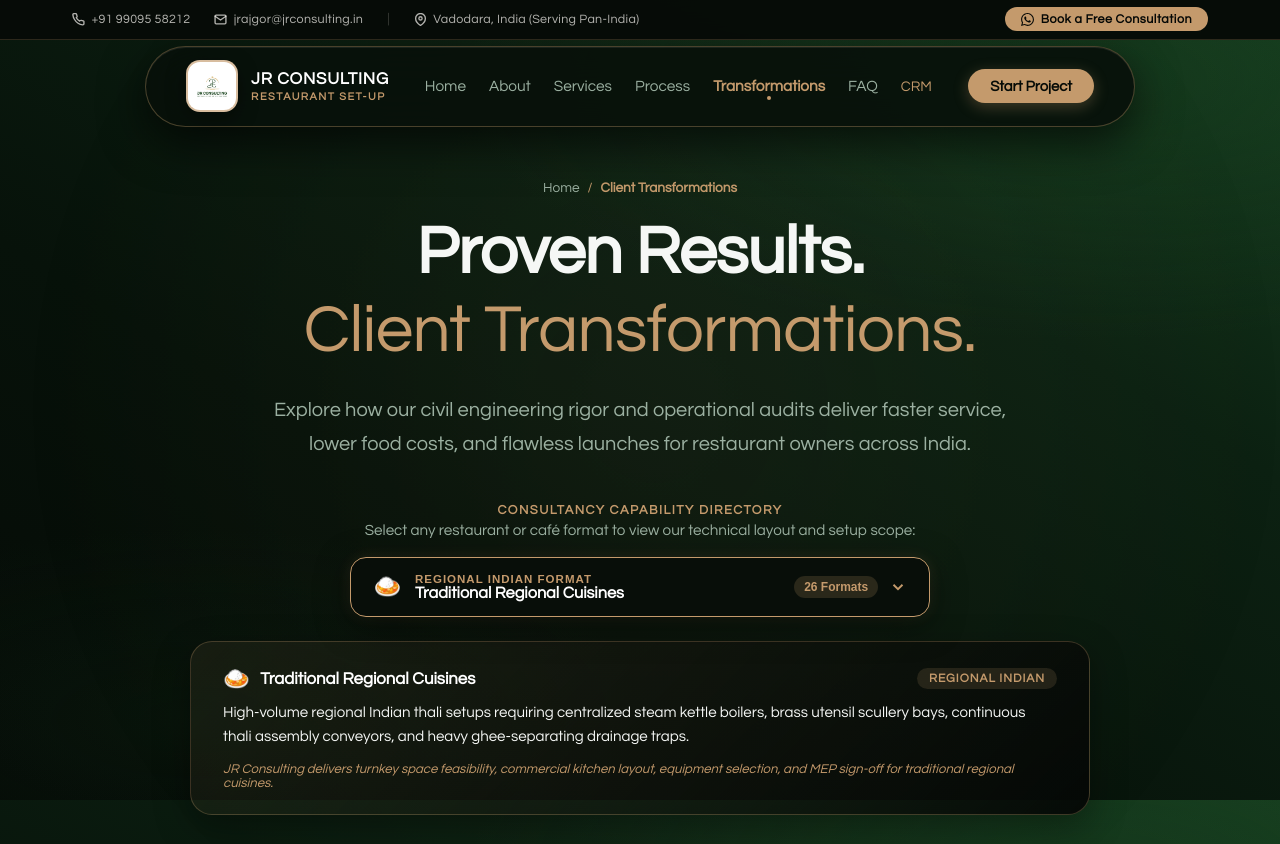
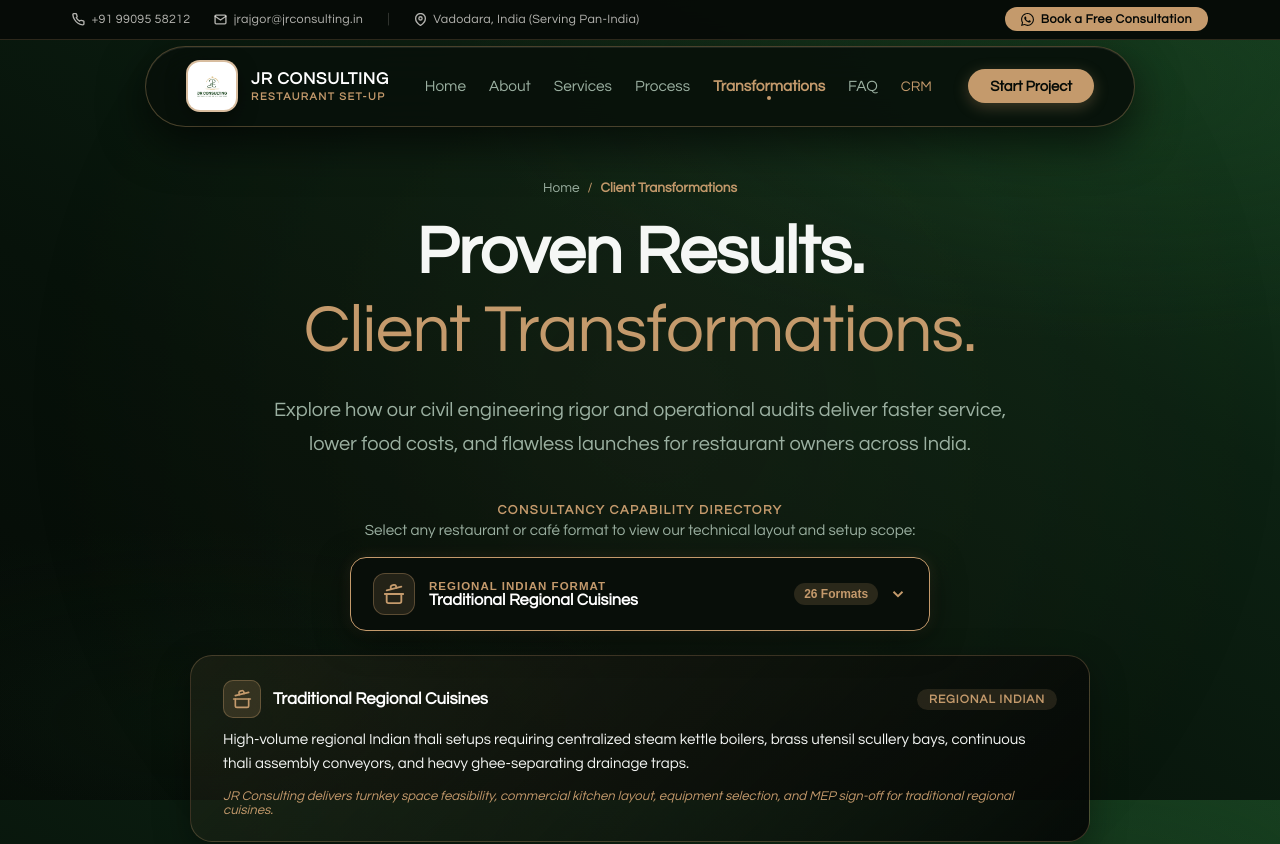
Before and after one commit to Bhargavrajput0110/JRconsultancy, a React (Vite) app in the folder client/: page /portfolio in a window 1280 px wide. Shown: the top 844 px of the page. Built offline with nearby package versions, Linux system fonts and the light colour scheme.

Commit message:
style: replace food emojis with premium Lucide line icons in gold badges matching luxury aesthetic

```diff
--- a/client/src/pages/CaseStudiesPage.tsx
+++ b/client/src/pages/CaseStudiesPage.tsx
@@ -6,6 +6,34 @@ import SmoothScroll from '../components/SmoothScroll'
 import Header from '../components/Header'
 import Footer from '../components/Footer'
 import SpotlightCard from '../components/SpotlightCard'
+import {
+  CookingPot,
+  Coffee,
+  UtensilsCrossed,
+  Sun,
+  Flame,
+  Leaf,
+  CupSoda,
+  Croissant,
+  Zap,
+  Pizza,
+  Fish,
+  Cloud,
+  Sparkles,
+  Building2,
+  Beer,
+  Truck,
+  ConciergeBell,
+  Soup,
+  IceCream,
+  Store,
+  Waves,
+  RotateCw,
+  Salad,
+  BookOpen,
+  Martini,
+  Utensils
+} from 'lucide-react'
 import '../index.css'
 
 export default function CaseStudiesPage() {
@@ -31,13 +59,13 @@ export default function CaseStudiesPage() {
     visible: { y: 0, opacity: 1, transition: { type: "spring", stiffness: 100, damping: 20 } }
   }
 
-  // Comprehensive Dummy List of All Possible Restaurant & Café Formats in Consulting Scope
+  // Comprehensive List of All Possible Restaurant & Café Formats in Consulting Scope
   const restaurantAndCafeTypes = [
     {
       id: 'traditional-indian',
       name: 'Traditional Regional Cuisines',
       subtext: 'Gujarati Thali, Kathiyawadi, Rajasthani & Awadhi Dining',
-      icon: '🍛',
+      icon: CookingPot,
       category: 'Regional Indian',
       description: 'High-volume regional Indian thali setups requiring centralized steam kettle boilers, brass utensil scullery bays, continuous thali assembly conveyors, and heavy ghee-separating drainage traps.'
     },
@@ -45,7 +73,7 @@ export default function CaseStudiesPage() {
       id: 'restro-cafe',
       name: 'Restro-Café & Modern Bistro',
       subtext: 'European All-Day Dining, Bakeries & Artisanal Small Plates',
-      icon: '☕',
+      icon: Coffee,
       category: 'Cafes & Bistros',
       description: 'Aesthetic social dining combining an inviting front-of-house with a compact, low-heat electric induction cookline, high-speed combi-ovens, and acoustic zoning.'
     },
@@ -53,7 +81,7 @@ export default function CaseStudiesPage() {
       id: 'multi-cuisine',
       name: 'Multi-Cuisine Family Restaurants',
       subtext: 'North Indian, Pan-Asian Wok & Continental Dining Venues',
-      icon: '🥘',
+      icon: UtensilsCrossed,
       category: 'Full-Service Dining',
       description: 'Zoned kitchen engineering preventing cross-contamination between Indian curry, Chinese high-pressure wok, and Continental grill lines with dual-duct ESP electrostatic smoke filtration.'
     },
@@ -61,7 +89,7 @@ export default function CaseStudiesPage() {
       id: 'south-indian',
       name: 'South Indian Restaurants & Tiffin Centers',
       subtext: 'Authentic Udupi, Chettinad, Dosa Bars & Quick Tiffin Hubs',
-      icon: '🥥',
+      icon: Sun,
       category: 'Regional Indian',
       description: 'High-throughput Udupi kitchens with climate-controlled batter fermentation rooms, motorized stone wet-grinders, 6-foot continuous gas dosa tawas, and rapid 3-minute service cadence.'
     },
@@ -69,7 +97,7 @@ export default function CaseStudiesPage() {
       id: 'north-indian-mughlai',
       name: 'North Indian, Mughlai & Tandoor Houses',
       subtext: 'Clay Tandoors, Dum Biryani, Kebab Grills & Handi Specialties',
-      icon: '🍢',
+      icon: Flame,
       category: 'Regional Indian',
       description: 'Clay oven tandoor banks requiring 4,500+ CFM dedicated high-velocity heat exhaust, high-flame Bhatti gas manifolds with safety slam shutoffs, and cold-chain meat marination stations.'
     },
@@ -77,7 +105,7 @@ export default function CaseStudiesPage() {
       id: 'pure-veg-family',
       name: 'Pure Vegetarian Family Dining',
       subtext: 'Pure Vegetarian Fine Dining, Jain-Friendly & Multi-Generation Venues',
-      icon: '🥗',
+      icon: Leaf,
       category: 'Full-Service Dining',
       description: 'Strict vegetarian segregation, dedicated Jain food preparation stations, high-capacity table arrangements, and rapid Sunday family rush expediting passes.'
     },
@@ -85,7 +113,7 @@ export default function CaseStudiesPage() {
       id: 'artisan-coffee-bar',
       name: 'Specialty Coffee Bars & Roasteries',
       subtext: 'Third-Wave Espresso Bars, Pour-Over Counters & In-House Roasters',
-      icon: '🫘',
+      icon: CupSoda,
       category: 'Cafes & Bistros',
       description: 'Commercial barista counter MEP with dual-loop reverse osmosis water treatment, 3-phase surge-protected power, direct under-counter knock-box drainage, and acoustic isolation.'
     },
@@ -93,7 +121,7 @@ export default function CaseStudiesPage() {
       id: 'bakery-patisserie',
       name: 'Artisan Bakery & Patisserie',
       subtext: 'French Pastries, Viennoiserie, Sourdough Bread & Custom Cake Studios',
-      icon: '🥐',
+      icon: Croissant,
       category: 'Cafes & Bistros',
       description: 'Humidity-controlled pastry dough sheeting rooms (18°C), deck baking ovens with independent steam injection, proofing chambers, and temperature-zoned refrigerated showcases.'
     },
@@ -101,7 +129,7 @@ export default function CaseStudiesPage() {
       id: 'qsr-fast-food',
       name: 'Quick Service Restaurants (QSR)',
       subtext: 'Burger Joints, Fried Chicken Chains, Wrap & Roll Counters',
-      icon: '🍔',
+      icon: Zap,
       category: 'Fast Casual & QSR',
       description: 'Engineered for sub-90-second ticket times with automated fryers with built-in oil filtration, burger assembly chutes, KDS bump bars, and self-ordering kiosk integration.'
     },
@@ -109,7 +137,7 @@ export default function CaseStudiesPage() {
       id: 'artisanal-pizzeria',
       name: 'Artisanal Pizzerias & Italian Trattorias',
       subtext: 'Neapolitan Wood-Fired Pizza, Hand-Tossed Slices & Fresh Pasta Bars',
-      icon: '🍕',
+      icon: Pizza,
       category: 'Fast Casual & QSR',
       description: 'High-temperature stone/wood-fired oven installation (450°C) with dedicated triple-wall flue chimney draft, refrigerated marble pizza prep lines, and dough fermentation retarders.'
     },
@@ -117,7 +145,7 @@ export default function CaseStudiesPage() {
       id: 'pan-asian-sushi',
       name: 'Pan-Asian, Sushi Bars & Dim Sum Houses',
       subtext: 'Thai, Chinese, Dim Sum Steamers, Teppanyaki & Japanese Robata',
-      icon: '🥢',
+      icon: Fish,
       category: 'Global Speciality',
       description: 'High-pressure turbo wok burners with direct water knee-valves, dedicated bamboo steamer stations, refrigerated sushi counter displays, and specialized grease traps.'
     },
@@ -125,7 +153,7 @@ export default function CaseStudiesPage() {
       id: 'cloud-kitchen-hub',
       name: 'Cloud Kitchens & Dark Kitchen Hubs',
       subtext: 'Multi-Brand Delivery Clusters, Ghost Kitchens & Virtual Outlets',
-      icon: '🛵',
+      icon: Cloud,
       category: 'Production & Delivery',
       description: 'Modular shared kitchen pods, consolidated walk-in chillers, unified packaging counters with heated staging lamps, and isolated courier pickup handoff bays.'
     },
@@ -133,7 +161,7 @@ export default function CaseStudiesPage() {
       id: 'fine-dining-lounge',
       name: 'Fine Dining & Luxury Lounges',
       subtext: 'Chef-Driven Tasting Menus, Sommelier Cellars & Supper Clubs',
-      icon: '🍷',
+      icon: Sparkles,
       category: 'Full-Service Dining',
       description: 'Bespoke finishing passes with precision heat lamps, dual-zone wine cellars maintaining 14°C, whisper-quiet ventilation, and luxury acoustic spatial planning.'
     },
@@ -141,7 +169,7 @@ export default function CaseStudiesPage() {
       id: 'rooftop-restro-bar',
       name: 'Rooftop & Open-Air Restro-Bars',
       subtext: 'Sky Lounges, Penthouse Terraces & Sunset Cocktail Venues',
-      icon: '🌆',
+      icon: Building2,
       category: 'Nightlife & Bars',
       description: 'Weather-resistant stainless equipment enclosures, high-wind exhaust duct anchoring, service dumbwaiter integration from BOH ground kitchens, and perimeter fire-pit safety.'
     },
@@ -149,7 +177,7 @@ export default function CaseStudiesPage() {
       id: 'microbrewery-taproom',
       name: 'Microbreweries & Craft Taprooms',
       subtext: 'On-Premise Brew Houses, Fermentation Tank Yards & Beer Gardens',
-      icon: '🍺',
+      icon: Beer,
       category: 'Nightlife & Bars',
       description: 'Brew-kettle steam and chiller MEP, glycol cooling line distribution, heavy structural slab load engineering for fermentation tanks, and excise department compliant zoning.'
     },
@@ -157,7 +185,7 @@ export default function CaseStudiesPage() {
       id: 'highway-dhaba',
       name: 'Highway Dhabas & Family Highway Stops',
       subtext: 'Expansive Highway Dining, Open Tandoor & High-Turnover Pit Stops',
-      icon: '🚜',
+      icon: Truck,
       category: 'Regional Indian',
       description: 'Expansive parking-adjacent footprint planning, fast-turnover kitchen lines, robust bulk prep areas, industrial water storage, and heavy-duty LPG manifold installations.'
     },
@@ -165,7 +193,7 @@ export default function CaseStudiesPage() {
       id: 'buffet-banquet',
       name: 'Buffets, Banquets & Commercial Catering',
       subtext: 'Unlimited Food Spread Halls, Wedding Venues & Institutional F&B',
-      icon: '🍲',
+      icon: ConciergeBell,
       category: 'Full-Service Dining',
       description: 'Massive capacity combi-ovens, mobile heated banquet trolleys, walk-in cold rooms for 2,000+ covers, dishwash carousel tunnels, and loading dock logistics.'
     },
@@ -173,7 +201,7 @@ export default function CaseStudiesPage() {
       id: 'tea-lounge-chai',
       name: 'Tea Lounges & Modern Chai Bars',
       subtext: 'Boutique Chai Kiosks, High-Tea Lounges & Artisanal Brew Concepts',
-      icon: '🫖',
+      icon: Soup,
       category: 'Cafes & Bistros',
       description: 'Rapid-boil induction tea brewing banks, automated milk dispensing and chilling, compact snack warmers, and high-velocity counter service layouts.'
     },
@@ -181,7 +209,7 @@ export default function CaseStudiesPage() {
       id: 'dessert-ice-cream',
       name: 'Ice Cream Parlours & Dessert Bars',
       subtext: 'Artisan Gelaterias, Nitrogen Ice Cream & Waffle / Crepe Lounges',
-      icon: '🍨',
+      icon: IceCream,
       category: 'Fast Casual & QSR',
       description: 'High-power batch freezers, blast freezing cabinets (-40°C), continuous soft-serve machines, dipping cabinets, and dry topping display integration.'
     },
@@ -189,7 +217,7 @@ export default function CaseStudiesPage() {
       id: 'food-court-kiosk',
       name: 'Food Court & Mall Kiosks',
       subtext: 'Compact 150-300 sq.ft. High-Density Commercial Kitchen Pods',
-      icon: '🏪',
+      icon: Store,
       category: 'Fast Casual & QSR',
       description: 'Micro-footprint space planning maximizing every inch, ventless cooking hood technology, plug-and-play plumbing, and strict mall fire & MEP compliance.'
     },
@@ -197,7 +225,7 @@ export default function CaseStudiesPage() {
       id: 'coastal-seafood',
       name: 'Coastal & Seafood Specialty Dining',
       subtext: 'Malabar, Mangalorean, Goan & Konkan Fresh Catch Venues',
-      icon: '🦐',
+      icon: Waves,
       category: 'Regional Indian',
       description: 'Dedicated odor-isolated fish cleaning sculleries, deep-freeze walk-in refrigeration maintaining -18°C, specialized seafood display counters, and live cooking ranges.'
     },
@@ -205,7 +233,7 @@ export default function CaseStudiesPage() {
       id: 'shawarma-rolls',
       name: 'Shawarma, Rolls & Kebab Takeaways',
       subtext: 'Vertical Broiler Stations, Middle Eastern Wraps & Quick Grills',
-      icon: '🌯',
+      icon: RotateCw,
       category: 'Fast Casual & QSR',
       description: 'Front-facing vertical gas rotisseries with dedicated glass sneeze-guards, localized exhaust hood capture, rapid flatbread warming grills, and cold condiment wells.'
     },
@@ -213,7 +241,7 @@ export default function CaseStudiesPage() {
       id: 'mexican-taqueria',
       name: 'Mexican & Tex-Mex Taquerias',
       subtext: 'Taco Bars, Burrito Assembly Lines & Nacho Cantinas',
-      icon: '🌮',
+      icon: Flame,
       category: 'Global Speciality',
       description: 'Flat-top chrome planchas, heated chip warmers, cold salsa bar wells, cheese melting salamanders, and fast-casual assembly ergonomics.'
     },
@@ -221,7 +249,7 @@ export default function CaseStudiesPage() {
       id: 'healthy-vegan-cafe',
       name: 'Healthy, Salad & Vegan Cafes',
       subtext: 'Organic Grain Bowls, Cold-Pressed Juiceries & Superfood Dining',
-      icon: '🥑',
+      icon: Salad,
       category: 'Cafes & Bistros',
       description: 'Cold-room temperature controlled prep bays for fresh produce, commercial hydraulic juice presses, blast chillers, and segregated allergen-safe workflows.'
     },
@@ -229,7 +257,7 @@ export default function CaseStudiesPage() {
       id: 'book-work-cafe',
       name: 'Co-Working Cafes & Book Lounges',
       subtext: 'Laptop-Friendly Workspaces, Library Lounges & Quiet Dining Spots',
-      icon: '📚',
+      icon: BookOpen,
       category: 'Cafes & Bistros',
       description: 'Low-decibel quiet kitchen operations, extensive power-drop spatial planning, ergonomic long-dwell seating, and quiet barista counter operations.'
     },
@@ -237,7 +265,7 @@ export default function CaseStudiesPage() {
       id: 'cocktail-gastro-pub',
       name: 'Cocktail Lounges & Gastro-Pubs',
       subtext: 'Craft Cocktail Wells, Tapas Bars & High-Energy Nightspots',
-      icon: '🍸',
+      icon: Martini,
       category: 'Nightlife & Bars',
       description: 'Commercial speed-rail cocktail wells with integrated ice bins and glass rinsers, keg walk-in coolers with beer line refrigeration, and acoustic wall dampening.'
     }
@@ -519,7 +547,25 @@ export default function CaseStudiesPage() {
                   aria-expanded={isDropdownOpen}
                 >
                   <div style={{ display: 'flex', alignItems: 'center', gap: '0.85rem', textAlign: 'left' }}>
-                    <span style={{ fontSize: '1.4rem' }}>{currentType?.icon || '🍽️'}</span>
+                    {(() => {
+                      const IconComp = currentType?.icon || Utensils
+                      return (
+                        <span style={{
+                          width: '42px',
+                          height: '42px',
+                          borderRadius: '12px',
+                          background: 'rgba(196, 154, 108, 0.15)',
+                          border: '1px solid rgba(196, 154, 108, 0.35)',
+                          display: 'flex',
+                          alignItems: 'center',
+                          justifyContent: 'center',
+                          color: 'var(--color-accent)',
+                          flexShrink: 0
+                        }}>
+                          <IconComp size={22} strokeWidth={2} />
+                        </span>
+                      )
+                    })()}
                     <div>
                       <div style={{ fontSize: '0.72rem', textTransform: 'uppercase', letterSpacing: '1px', color: 'var(--color-accent)', fontWeight: 600 }}>
                         {currentType?.category} Format
@@ -581,6 +627,7 @@ export default function CaseStudiesPage() {
                     </div>
                     {restaurantAndCafeTypes.map(type => {
                       const isActive = selectedType === type.id
+                      const IconComp = type.icon || Utensils
 
                       return (
                         <div
@@ -608,8 +655,21 @@ export default function CaseStudiesPage() {
                             if (!isActive) e.currentTarget.style.background = 'transparent'
                           }}
                         >
-                          <div style={{ display: 'flex', alignItems: 'center', gap: '0.75rem' }}>
-                            <span style={{ fontSize: '1.25rem' }}>{type.icon}</span>
+                          <div style={{ display: 'flex', alignItems: 'center', gap: '0.85rem' }}>
+                            <span style={{
+                              width: '34px',
+                              height: '34px',
+                              borderRadius: '10px',
+                              background: isActive ? 'rgba(196, 154, 108, 0.28)' : 'rgba(196, 154, 108, 0.12)',
+                              border: isActive ? '1px solid rgba(196, 154, 108, 0.5)' : '1px solid rgba(196, 154, 108, 0.25)',
+                              display: 'flex',
+                              alignItems: 'center',
+                              justifyContent: 'center',
+                              color: 'var(--color-accent)',
+                              flexShrink: 0
+                            }}>
+                              <IconComp size={18} strokeWidth={2} />
+                            </span>
                             <div>
                               <div style={{ fontWeight: isActive ? 700 : 600, color: isActive ? 'var(--color-accent)' : '#fff', fontSize: '0.92rem' }}>
                                 {type.name}
@@ -651,8 +711,26 @@ export default function CaseStudiesPage() {
                 }}
               >
                 <div style={{ display: 'flex', alignItems: 'center', justifyContent: 'space-between', marginBottom: '0.6rem', flexWrap: 'wrap', gap: '0.5rem' }}>
-                  <div style={{ display: 'flex', alignItems: 'center', gap: '0.65rem' }}>
-                    <span style={{ fontSize: '1.35rem' }}>{currentType.icon}</span>
+                  <div style={{ display: 'flex', alignItems: 'center', gap: '0.75rem' }}>
+                    {(() => {
+                      const IconComp = currentType.icon || Utensils
+                      return (
+                        <span style={{
+                          width: '38px',
+                          height: '38px',
+                          borderRadius: '10px',
+                          background: 'rgba(196, 154, 108, 0.18)',
+                          border: '1px solid rgba(196, 154, 108, 0.35)',
+                          display: 'flex',
+                          alignItems: 'center',
+                          justifyContent: 'center',
+                          color: 'var(--color-accent)',
+                          flexShrink: 0
+                        }}>
+                          <IconComp size={20} strokeWidth={2} />
+                        </span>
+                      )
+                    })()}
                     <span style={{ fontSize: '1.05rem', fontWeight: 700, color: '#fff', fontFamily: 'var(--font-heading)' }}>
                       {currentType.name}
                     </span>
```
